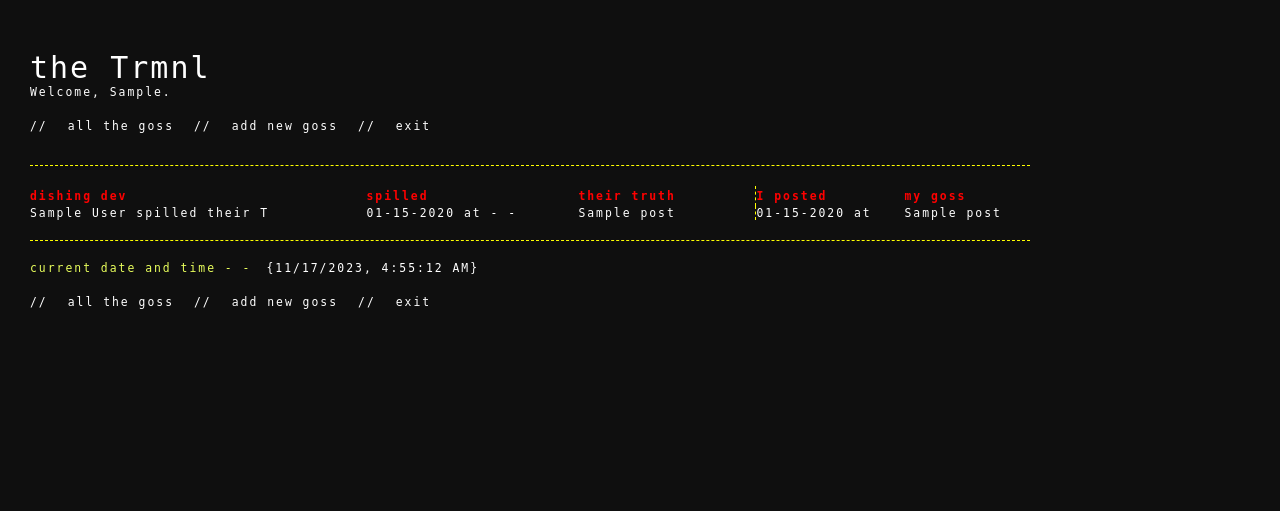
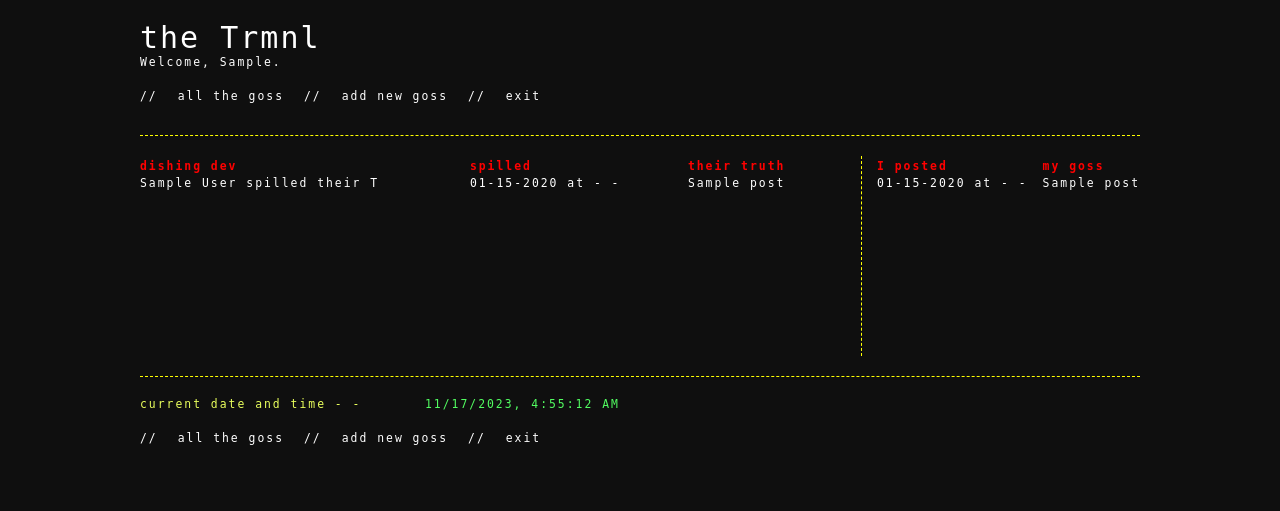
Before and after one commit to gabbe-grodin/group_project_gossip_terminal, a Flask app: template flask_app/templates/dash.html in a window 1280 px wide. Shown: the top 511 px of the page. Run offline with Flask 3, Linux system fonts and the light colour scheme; the template is opened without the code that fills it: most values are stand-ins (such as "Sample title", 1, 10 or a date in 2020).

Commit message:
fixed some style bugstweaked css for better readability

```diff
--- a/flask_app/static/css/style.css
+++ b/flask_app/static/css/style.css
@@ -93,9 +93,6 @@ a:hover{
 thead{
     font-weight: 700;
 }
-nav a{
-    /* line-height: 4rem; */
-}
 /*******************************************/
 /*! FONT FAMILIES
 /*******************************************/
@@ -114,6 +111,9 @@ header{
 }
 thead{
     line-height: 2rem;
+}
+nav a{
+    /* line-height: 4rem; */
 }
 /*******************************************/
 /*! TEXT ALIGN
@@ -148,12 +148,9 @@ td{
 html {
     background-color: #0f0f0f;
 }
-main{
-    /* background-color:  rgba(223, 45, 255, 0.524); */
-}
 input,
 textarea{
-    background-color: #372f2f;
+    background-color: #626262;
 }
 button,
 .btn{
@@ -167,7 +164,7 @@ button:hover,
     background-color: #ff0000;
 }
 .border-t-b:hover{
-    background-color: #4c4545;
+    /* background-color: #4c4545; */
 }
 .custom-select select{
     background-color: #0f0f0f;
@@ -327,20 +324,24 @@ button,
 /*******************************************/
 /*! WIDTHS & HEIGHTHS
 /*******************************************/
+body{
+    width: 1000px;
+}
 header,
 main,
 footer{
     width: 1000px;
-    overflow: hidden;
+    overflow:hidden;
 }
 header{
     height: 136px;
 }
-main{
-    max-height: 1000px;
+.main-height{
+    height: 200px;
+    overflow: hidden;
 }
 footer{
-    height: 200px;
+    height: 136px;
 }
 input{
     width: 100%;
@@ -355,13 +356,15 @@ button,
     width: 50%;
 }
 .big-section{
-    width: 1000px;
+    width: 800px;
 }
 .half-section{
     width: 50%;
+    height: inherit;
 }
 .sml-section{
-    width: 400px;
+    width: 300px;
+    height: inherit;
 }
 .alert{
     width: 1000px;
@@ -369,12 +372,9 @@ button,
 /*******************************************/
 /*! PADDING & MARGIN
 /*******************************************/
-*{
-    /* padding: 10px; */
-}
 body {
-    padding: 30px;
-    margin: 0;
+    /* padding: 30px; */
+    margin: 0 auto;
 }
 header,
 footer{
@@ -382,6 +382,9 @@ footer{
 }
 .pd-10{
     padding: 10px;
+}
+.pd-l-10{
+    padding-left: 15px;
 }
 .mt{
     margin-top: 20px;
@@ -454,7 +457,7 @@ button,
     border-left: 1px dashed yellow;
 }
 .border-pink{
-    /* border: 1px dashed #ff00c8; */
+    border: 1px dashed #ff00c8;
 }
 /*******************************************/
 /*! BLINKING CURSOR JS
@@ -489,7 +492,7 @@ button,
     overflow: hidden;
 }
 .css-typing *:nth-child(1) {
-    width: 6em;
+    width: 25em;
     -webkit-animation: type 1s steps(50, end), blink .5s step-end infinite ;
     animation: type 1s steps(50, end), blink .5s step-end infinite ;
     -webkit-animation-fill-mode: forwards;
@@ -627,6 +630,27 @@ table {
   left: 0;
   width: 100%;
   height: 1.5em; /* don't forget to set the height! */
+
+/* ===== Scrollbar CSS ===== */
+  /* Firefox */
+* {
+    scrollbar-width: thin;
+    scrollbar-color: #ae00ff #000000;
+}
+
+/* Chrome, Edge, and Safari */
+*::-webkit-scrollbar {
+    width: 6px;
+}
+
+*::-webkit-scrollbar-track {
+    background: #000000;
+}
+
+*::-webkit-scrollbar-thumb {
+    background-color: #ae00ff;
+    border-radius: 0px;
+    border: 0px none #000000;
 }
 /*******************************************/
 /*! CUSTOM SELECT MENU/ DROPDOWN
--- a/flask_app/templates/add_one.html
+++ b/flask_app/templates/add_one.html
@@ -43,8 +43,9 @@
                         <select name="post_category" id="post_category">
                             <option value="job lead">job lead</option>
                             <option value="boss goss">boss goss</option>
-                            <option value="tech tool goss">tech tool goss</option>
-                            <option value="mentor">mentor/mentee</option>
+                            <option value="tech tool goss">gear gab</option>
+                            <option value="mentor">maang leak</option>
+                            <option value="mentor">whistle blow</option>
                         </select>
                     </div>
                 </label>
--- a/flask_app/templates/block_files/footer.html
+++ b/flask_app/templates/block_files/footer.html
@@ -3,12 +3,9 @@
 <body>
     {% block footer %}
     <footer class="border-t-dash mt">
-        <div class="flx row">
-
-            <h3 class="neon-yellow">current date and time - - </h3>
-            <span class="ml">{</span>
-            <span id="datetime"></span>
-            <span>}</span>
+        <div class="flx row css-typing">
+            <h3 class="neon-yellow">current date and time - -</h3>
+            <span id="datetime" class="neon-green"></span>
         </div>
         {% block nav %} {% include 'block_files/nav.html' %} {% endblock nav %}
     </footer>
--- a/flask_app/templates/dash.html
+++ b/flask_app/templates/dash.html
@@ -30,14 +30,14 @@
 
 
     <main>
-        <div class="flx row gap-4">
+        <div class="flx row gap-4 main-height">
 
 
 
 
             <!-- EVERYONE'S GOSS -->
 
-            <table class="big-section pd-10">
+            <table class="big-section">
                 <thead>
                     <tr>
                         <th>
@@ -45,10 +45,10 @@
                                 dishing dev
                             </span>
                         </th>
-                        <th>
+                        <th class="pd-l-10">
                             spilled
                         </th>
-                        <th>
+                        <th class="pd-l-10">
                             their truth
                         </th>
                     </tr>
@@ -59,12 +59,12 @@
                             <td>
                                 {{ post.creator.first_name }} {{ post.creator.last_name }} spilled their T
                             </td>
-                            <td>
+                            <td class="pd-l-10">
                                 <a href="/user/{{ this_user.id }}/goss/{{ post.id }}/view" class="rowlink">
                                     {{ post.created_at.strftime("%m-%d-%Y") }} at {{ post.created_at.strftime("") }} - -
                                 </a>
                             </td>
-                            <td>
+                            <td class="pd-l-10">
                                 {{ post.post_title }}
                             </td>
                         </tr>
@@ -78,8 +78,8 @@
 
 
             <!-- MY GOSS -->
-
-            <table class="sml-section pd-10 border-l-dash">
+            <div class="sml-section border-l-dash">
+                <table class="ml">
                     <thead>
                         <tr>
                             <th>
@@ -87,7 +87,7 @@
                                     I posted
                                 </span>
                             </th>
-                        <th>
+                            <th class="pd-l-10">
                                 my goss
                             </th>
                         </tr>
@@ -96,9 +96,9 @@
                         {% for post in userPosts %}
                             <tr class="glow">
                                 <td>
-                                {{ post.created_at.strftime("%m-%d-%Y") }} at {{ post.created_at.strftime("") }}
+                                    {{ post.created_at.strftime("%m-%d-%Y") }} at {{ post.created_at.strftime("") }} - -
                                 </td>
-                            <td>
+                                <td class="pd-l-10">
                                     <a href="/user/{{ this_user.id }}/goss/{{ post.id }}/view" class="rowlink">
                                         {{ post.post_title }}
                                     </a>
@@ -107,6 +107,8 @@
                         {% endfor %}
                     </tbody>
                  </table>
+
+            </div>
             <!-- MY GOSS END -->
 
         </div>
```
Also changed, not shown: dummy.txt (added, +17 -0 lines), flask_app/templates/login.html (+12 -7 lines). Lines whose indentation alone changed are shown as unchanged.
